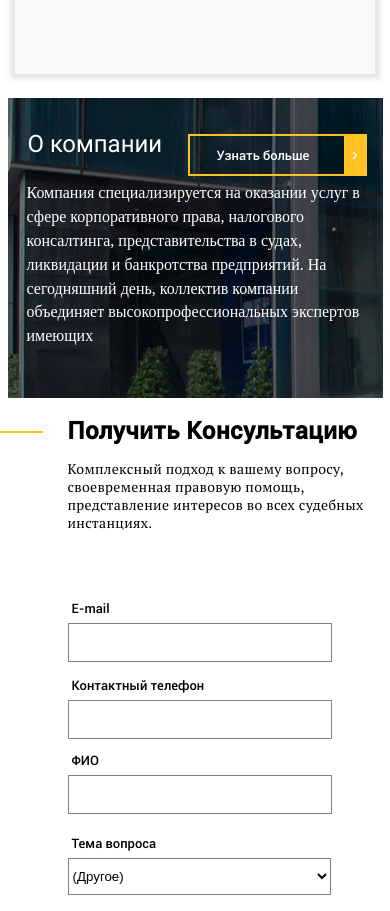
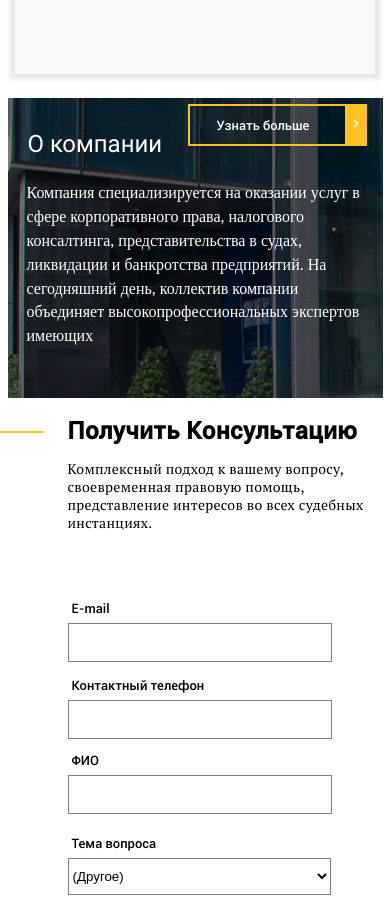
Before and after one commit to D-mitry12344/advocate, a plain HTML site: page index.html in a window 390 px wide. Shown: the part 2101-3012 px from the top of the page. Drawn offline with Linux system fonts and the light colour scheme; a web font is replaced by a local one.

Commit message:
Update index.css

```diff
--- a/index.css
+++ b/index.css
@@ -1527,7 +1527,7 @@
 
 	.company__btn{
 		margin-left: 180px;
-		margin-top: -230px;
+		margin-top: -260px;
 	 	padding-top: 0px;
 	 	display: flex;
 	 	border:2px solid #ffc222;
@@ -1555,9 +1555,9 @@
 	.company__btn__block-img{
 		background: #ffc222;
 		width: 13px;
-		height: 30px;
-		margin: -10px;
-		margin-left: 35px;
+		height: 32px;
+		margin: -12px;
+		margin-left: 36px;
 		padding-left: 8px;
 		padding-top: 10px;
 	}
```
